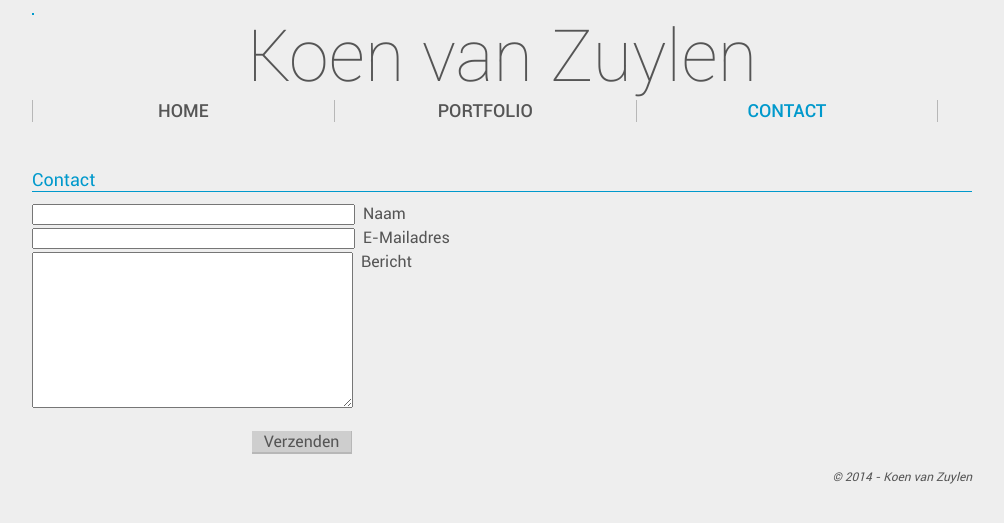
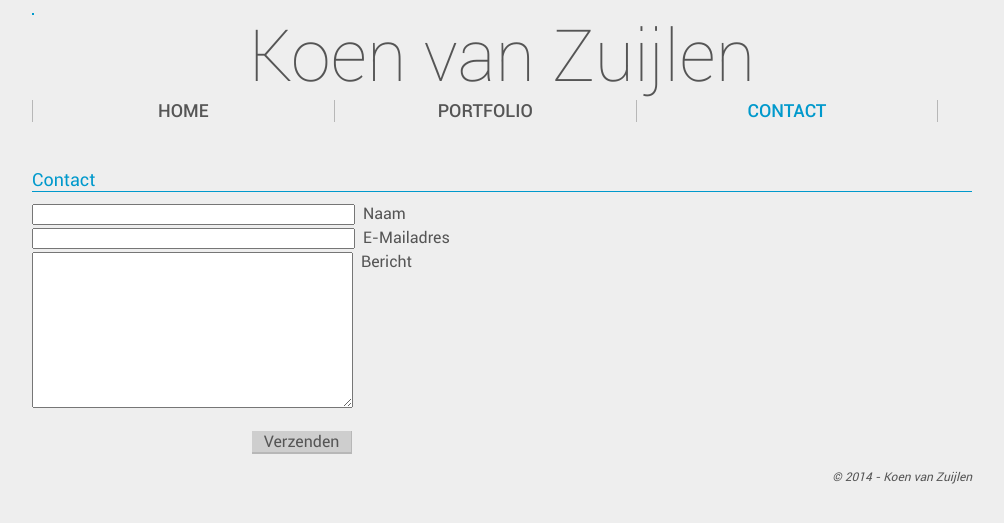
Before and after one commit to Preau/preau.github.io, a PHP site: page /contact.php in a window 1280 px wide. Shown: the top 523 px of the page, without its empty margins (138-1142 px from the left). Run offline with PHP 8.4, Linux system fonts and the light colour scheme.

Commit message:
Update: Changed name from Zuylen to Zuijlen

```diff
--- a/site/builders/footer.php
+++ b/site/builders/footer.php
@@ -1,6 +1,6 @@
             </div>
             <div id="footer">
-                <i>&copy; <?php echo date("Y") ?> - Koen van Zuylen</i>
+                <i>&copy; <?php echo date("Y") ?> - Koen van Zuijlen</i>
             </div>
         </div>
     </body>
--- a/site/builders/header.php
+++ b/site/builders/header.php
@@ -6,7 +6,7 @@
         <meta name="viewport" content="width=device-width; initial-scale=1.0; maximum-scale=1.0; user-scalable=0;">
         <meta name="viewport" content="width=device-width">
 
-        <title>Koen van Zuylen</title>
+        <title>Koen van Zuijlen</title>
         <link rel="shortcut icon" type="image/x-icon" href="/style/favicon.ico" />
 
         <script type="text/javascript" src="/plugins/google-analytics.js"></script>
@@ -26,7 +26,7 @@
 			<div id="thepixel">
 			</div>
             <div id="logo">
-                Koen van Zuylen
+                Koen van Zuijlen
             </div>
             <div id="menu">
                 <?php
--- a/site/contact.php
+++ b/site/contact.php
@@ -24,9 +24,9 @@
         }
         if(!count($errors)) {
             //Send mail
-            $to = "mail@koenvanzuylen.com";
+            $to = "mail@koenvanzuijlen.com";
             $replyto = $_POST['email'];
-            $headers = "From: contactform@koenvanzuylen.com" . "\r\n" . "Reply-To: $replyto";
+            $headers = "From: contactform@koenvanzuijlen.com" . "\r\n" . "Reply-To: $replyto";
             $subject = "Formulier Website";
             $body = "Naam: ".$_POST['name']."\n\n".$_POST['message'];
             if(mail($to, "Contactformulier Website", $body, $headers)) {
--- a/site/index.php
+++ b/site/index.php
@@ -8,7 +8,7 @@
 ?>
     <div class="headertext">Welkom</div>
     <p>
-        Mijn naam is Koen van Zuylen. Ik ben programmeur bij <a href="http://interactivestudios.nl/">Interactive Studios</a>. Ik heb Informatica gestudeerd aan de Avans Hogeschool te 's-Hertogenbosch. Op deze site houd ik mijn portfolio bij. Hierin staan onder andere projecten die ik voor school heb gemaakt en projecten die ik in mijn vrije tijd heb gemaakt.
+        Mijn naam is Koen van Zuijlen. Ik ben programmeur bij <a href="http://interactivestudios.nl/">Interactive Studios</a>. Ik heb Informatica gestudeerd aan de Avans Hogeschool te 's-Hertogenbosch. Op deze site houd ik mijn portfolio bij. Hierin staan onder andere projecten die ik voor school heb gemaakt en projecten die ik in mijn vrije tijd heb gemaakt.
     </p>
 <?php
     //Load footer
--- a/site/script/script.js
+++ b/site/script/script.js
@@ -27,6 +27,6 @@ $(document).ready(function() {
 	});
 
 	$("#thepixel").click(function() {
-		window.location = "http://testing.koenvanzuylen.com/"
+		window.location = "http://testing.koenvanzuijlen.com/"
 	});
 });
```
